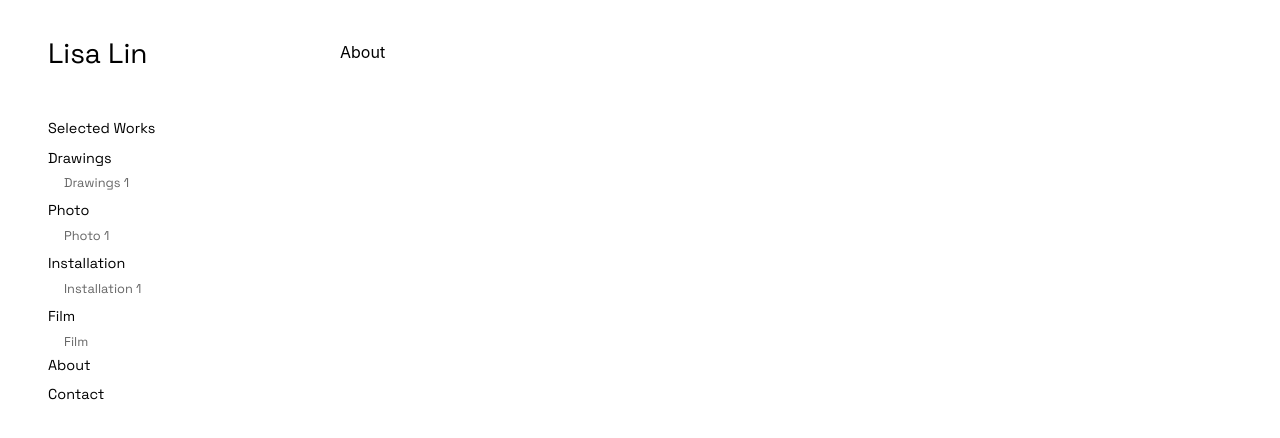
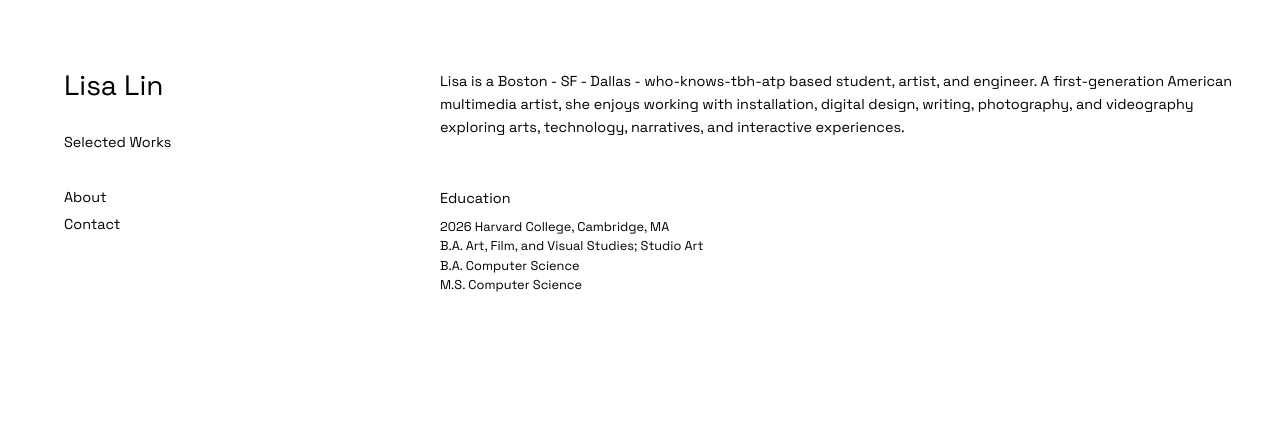
Before and after one commit to Tapiocaba/art-website, a React (Vite) app: page /about in a window 1280 px wide. Shown: the top 438 px of the page. Built offline with nearby package versions, Linux system fonts and the light colour scheme; some icons are missing; the HTML template or start-up script is replaced by a standard one.

Commit message:
add about and contact pages

```diff
--- a/src/App.css
+++ b/src/App.css
@@ -1,9 +1,9 @@
 .app {
   min-height: 100vh;
   display: grid;
-  grid-template-columns: 300px 1fr; /* Increased side nav width */
-  height: 100vh; /* Fixed height */
-  overflow: hidden; /* Prevent outer scrolling */
+  grid-template-columns: 400px 1fr;
+  height: 100vh;
+  overflow: hidden;
 }
 
 /* Global transition settings */
@@ -16,8 +16,8 @@ main {
   padding: 2.5rem;
   box-sizing: border-box;
   transition: background-color var(--transition-bg), color var(--transition-color);
-  overflow-y: auto; /* Enable scrolling */
-  height: 100vh; /* Full height */
+  overflow-y: auto;
+  height: 100vh;
   background-color: white;
   color: black;
 }
--- a/src/App.tsx
+++ b/src/App.tsx
@@ -2,6 +2,8 @@ import { useState, useEffect } from 'react'
 import { BrowserRouter as Router, Routes, Route } from 'react-router-dom'
 import { ContactForm } from './components/ContactForm'
 import SideNav from './components/SideNav'
+import { About } from './pages/About'
+import { Contact } from './pages/Contact'
 import './App.css'
 
 function App() {
@@ -24,10 +26,11 @@ function App() {
             <Route path="/works/photo" element={<div>Photo</div>} />
             <Route path="/works/installation" element={<div>Installation</div>} />
             <Route path="/works/film" element={<div>Film</div>} />
-            <Route path="/about" element={<div>About</div>} />
-            <Route path="/contact" element={<div>Contact</div>} />
+            <Route path="/about" element={<About />} />
+            <Route path="/contact" element={<Contact />} />
           </Routes>
         </main>
+
         <ContactForm
           isOpen={isContactOpen}
           onClose={() => setIsContactOpen(false)}
--- a/src/components/SideNav.css
+++ b/src/components/SideNav.css
@@ -1,7 +1,7 @@
 .side-nav {
   height: 100vh;
   padding: 2rem;
-  padding-left: 3rem;
+  padding-left: 4rem;
   background-color: white;
   display: flex;
   flex-direction: column;
@@ -39,6 +39,5 @@
 }
 
 .nav-group:last-child {
-  margin-top: auto;
-  padding-bottom: 1rem;
+  margin-top: 2rem;
 }
--- a/src/components/SideNav.tsx
+++ b/src/components/SideNav.tsx
@@ -22,6 +22,9 @@ const SideNav = () => {
         <div className="nav-section">
           <div className="nav-group">
           <NavTitle>Selected Works</NavTitle>
+          {/* TODO: Add works */}
+
+          {/*
           <NavTitle>Drawings</NavTitle>
             <NavSubtitle to="/works/drawings">
               Drawings 1
@@ -38,6 +41,7 @@ const SideNav = () => {
             <NavSubtitle to="/works/film">
               Film
             </NavSubtitle>
+            */}
         </div>
 
         <div className="nav-group">
--- a/src/components/nav/NavComponents.css
+++ b/src/components/nav/NavComponents.css
@@ -3,10 +3,20 @@
   font-size: 1.75rem;
   text-decoration: none;
   transition: color var(--transition-color);
-  margin-bottom: 1.5rem;
+  margin-bottom: 0;
   display: block;
   color: inherit;
   font-weight: 400;
+  padding-bottom: 0.5rem;
+  padding-top: 2rem;
+}
+
+.nav-home-subtitle {
+  font-family: 'Space Grotesk', sans-serif;
+  font-size: 0.9rem;
+  font-weight: 600;
+  color: inherit;
+  margin-bottom: 2rem;
 }
 
 .nav-home-link:hover {
@@ -18,7 +28,7 @@
   font-size: 0.9rem;
   font-weight: 400;
   margin: 0;
-  margin-top: 0.25rem;
+  margin-top: 0.1rem;
   color: inherit;
 }
 
--- a/src/components/nav/NavComponents.tsx
+++ b/src/components/nav/NavComponents.tsx
@@ -30,3 +30,9 @@ export const NavHomeLink = ({ children, to }: NavLinkProps) => (
     {children}
   </Link>
 );
+
+export const NavHomeSubtitle = () => (
+  <div className="nav-home-subtitle">
+    student, artist, engineer
+  </div>
+);
--- /dev/null
+++ b/src/pages/About.css
@@ -0,0 +1,28 @@
+.about-page {
+  max-width: 800px;
+  padding: 0;
+  padding-top: 1rem;
+}
+
+.about-content {
+  font-family: 'Space Grotesk', sans-serif;
+}
+
+.bio {
+  font-size: 0.9rem;
+  line-height: 1.6;
+  margin-bottom: 3rem;
+}
+
+.education-section h4 {
+  font-style: italic;
+  font-size: 0.9rem;
+  font-weight: 700;
+  color: inherit;
+  margin: 0 0 0.5rem 0;
+}
+
+.details {
+  color: inherit;
+  font-size: 0.8rem;
+}
--- /dev/null
+++ b/src/pages/About.tsx
@@ -0,0 +1,26 @@
+import './About.css';
+
+export const About = () => {
+  return (
+    <div className="about-page">
+      <div className="about-content">
+        <p className="bio">
+          Lisa is a Boston - SF - Dallas - who-knows-tbh-atp based student, artist, and engineer.
+          A first-generation American multimedia artist, she enjoys working with installation, digital design, writing, photography, and videography exploring arts,
+          technology, narratives, and interactive experiences.
+
+        </p>
+
+        <div className="education-section">
+          <h4>Education</h4>
+          <div className="details">
+              2026 Harvard College, Cambridge, MA <br />
+              B.A. Art, Film, and Visual Studies; Studio Art <br />
+              B.A. Computer Science <br />
+              M.S. Computer Science
+            </div>
+        </div>
+      </div>
+    </div>
+  );
+};
--- /dev/null
+++ b/src/pages/Contact.css
@@ -0,0 +1,20 @@
+.contact-page {
+  max-width: 800px;
+  padding: 0;
+  padding-top: 1rem;
+}
+
+.contact-content {
+  font-family: 'Space Grotesk', sans-serif;
+}
+
+.contact-p {
+  font-size: 0.8rem;
+  line-height: 1.6;
+  margin-bottom: 3rem;
+}
+
+.contact-p a {
+  color: inherit;
+  text-decoration: underline;
+}
--- /dev/null
+++ b/src/pages/Contact.tsx
@@ -0,0 +1,19 @@
+import './Contact.css';
+
+export const Contact = () => {
+  return (
+    <div className="contact-page">
+      <div className="contact-content">
+           <p className="contact-p">
+            School: lisalin@college.harvard.edu
+            <br />
+            Personal: lisa.zz.lin@gmail.com
+            <br />
+            Engineering: <a href="https://lisalin.dev" target="_blank" rel="noopener noreferrer">lisalin.dev</a>
+            <br />
+            {/* Instagram TODO */}
+           </p>
+      </div>
+    </div>
+  );
+};
```
